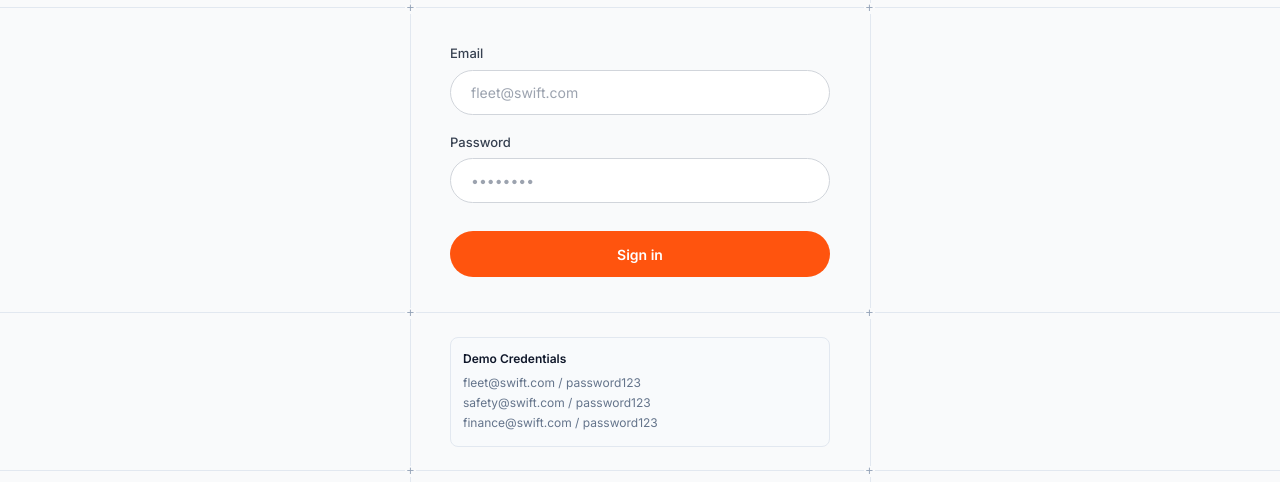
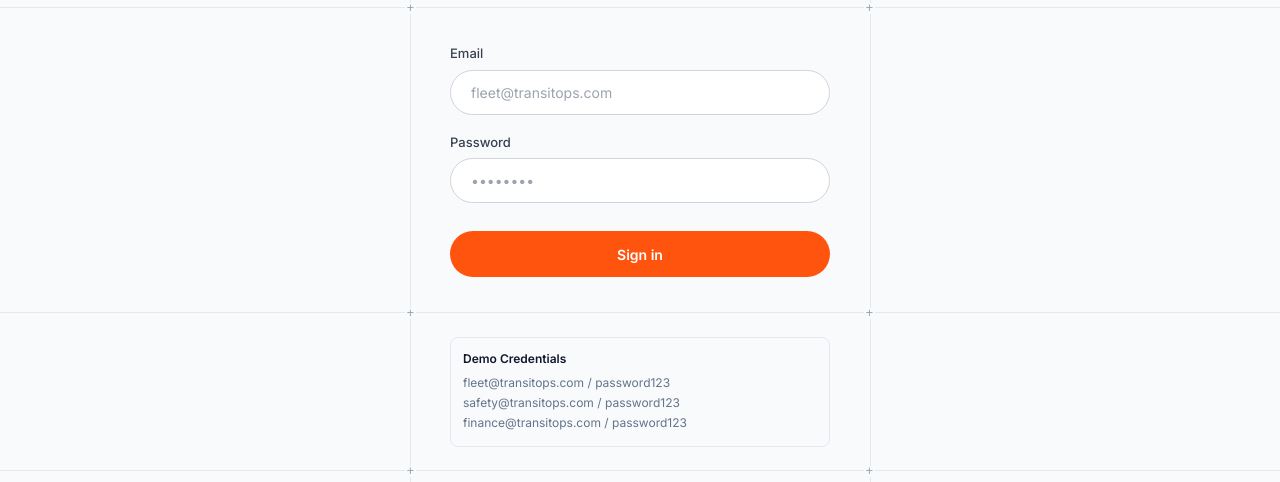
Before and after one commit to akshhthakkar/transit-ops-odoo, a Next.js app in the folder frontend/: page /login in a window 1280 px wide. Shown: the part 232-714 px from the top of the page. Built offline with nearby package versions, Linux system fonts and the light colour scheme; no server answers.

Commit message:
fix: match login demo credentials with seed emails (@transitops.com) and make sidebar logo larger

```diff
--- a/frontend/src/components/transitops/sidebar.tsx
+++ b/frontend/src/components/transitops/sidebar.tsx
@@ -11,8 +11,8 @@ import { useVehicles, useDrivers, useTrips, useMaintenance } from "@/hooks/queri
 
 function BrandMark() {
   return (
-    <div className="flex items-center px-1">
-      <img src="/assets/shift-logo.png" alt="Shift" style={{ height: "26px", objectFit: "contain" }} />
+    <div className="flex items-center px-1 py-1.5">
+      <img src="/assets/shift-logo.png" alt="Shift" style={{ height: "44px", objectFit: "contain" }} />
     </div>
   );
 }
--- a/frontend/src/components/transitops/views/login-view.tsx
+++ b/frontend/src/components/transitops/views/login-view.tsx
@@ -80,7 +80,7 @@ export function LoginView() {
                   id="auth-email"
                   type="email"
                   className="auth-input"
-                  placeholder="fleet@swift.com"
+                  placeholder="fleet@transitops.com"
                   value={email}
                   onChange={(e) => setEmail(e.target.value)}
                   autoComplete="email"
@@ -128,9 +128,9 @@ export function LoginView() {
               color: "#64748B",
             }}>
               <p style={{ margin: "0 0 6px 0", fontWeight: 600, color: "#0F172A" }}>Demo Credentials</p>
-              <p style={{ margin: "2px 0" }}>fleet@swift.com / password123</p>
-              <p style={{ margin: "2px 0" }}>safety@swift.com / password123</p>
-              <p style={{ margin: "2px 0" }}>finance@swift.com / password123</p>
+              <p style={{ margin: "2px 0" }}>fleet@transitops.com / password123</p>
+              <p style={{ margin: "2px 0" }}>safety@transitops.com / password123</p>
+              <p style={{ margin: "2px 0" }}>finance@transitops.com / password123</p>
             </div>
 
             <div className="grid-h-line" style={{ bottom: 0 }} />
```
